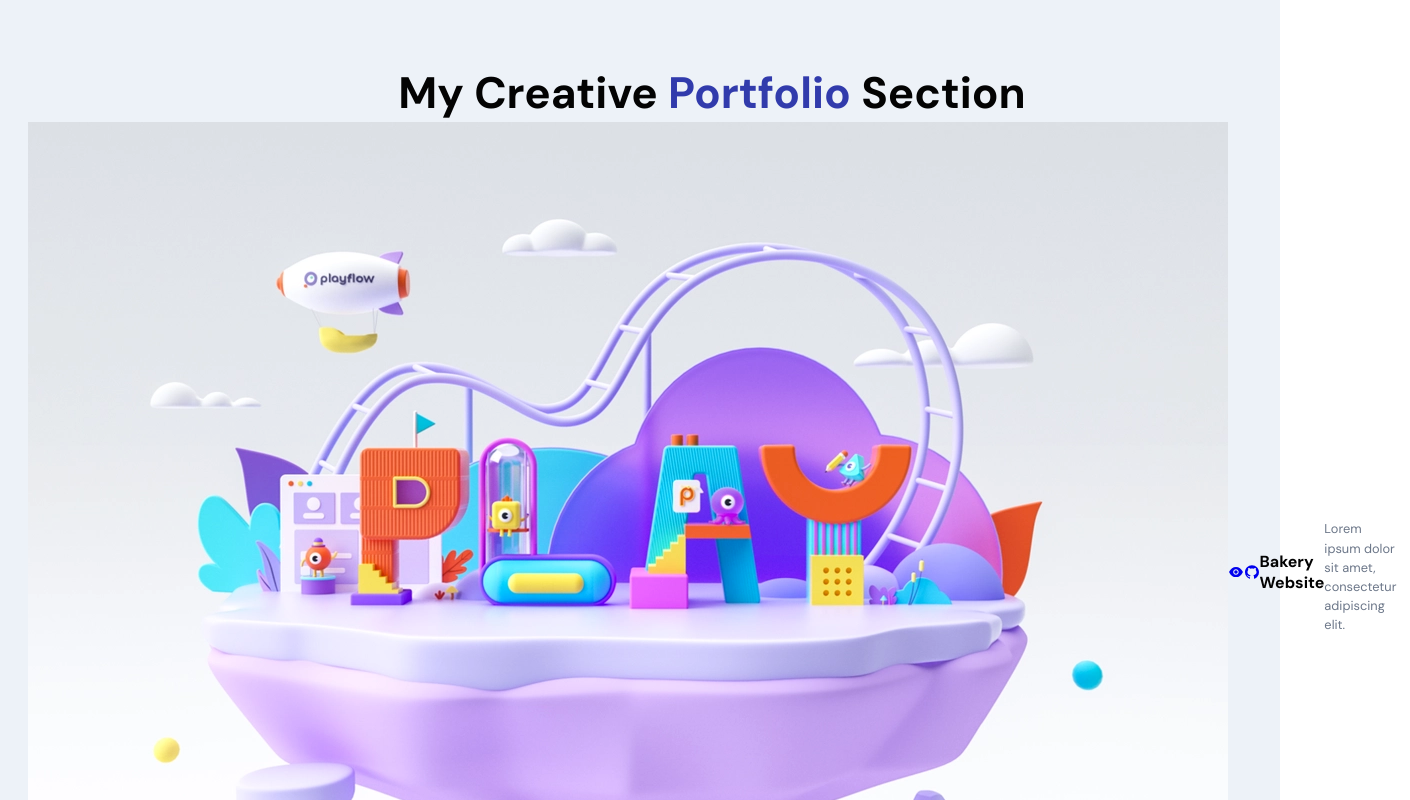
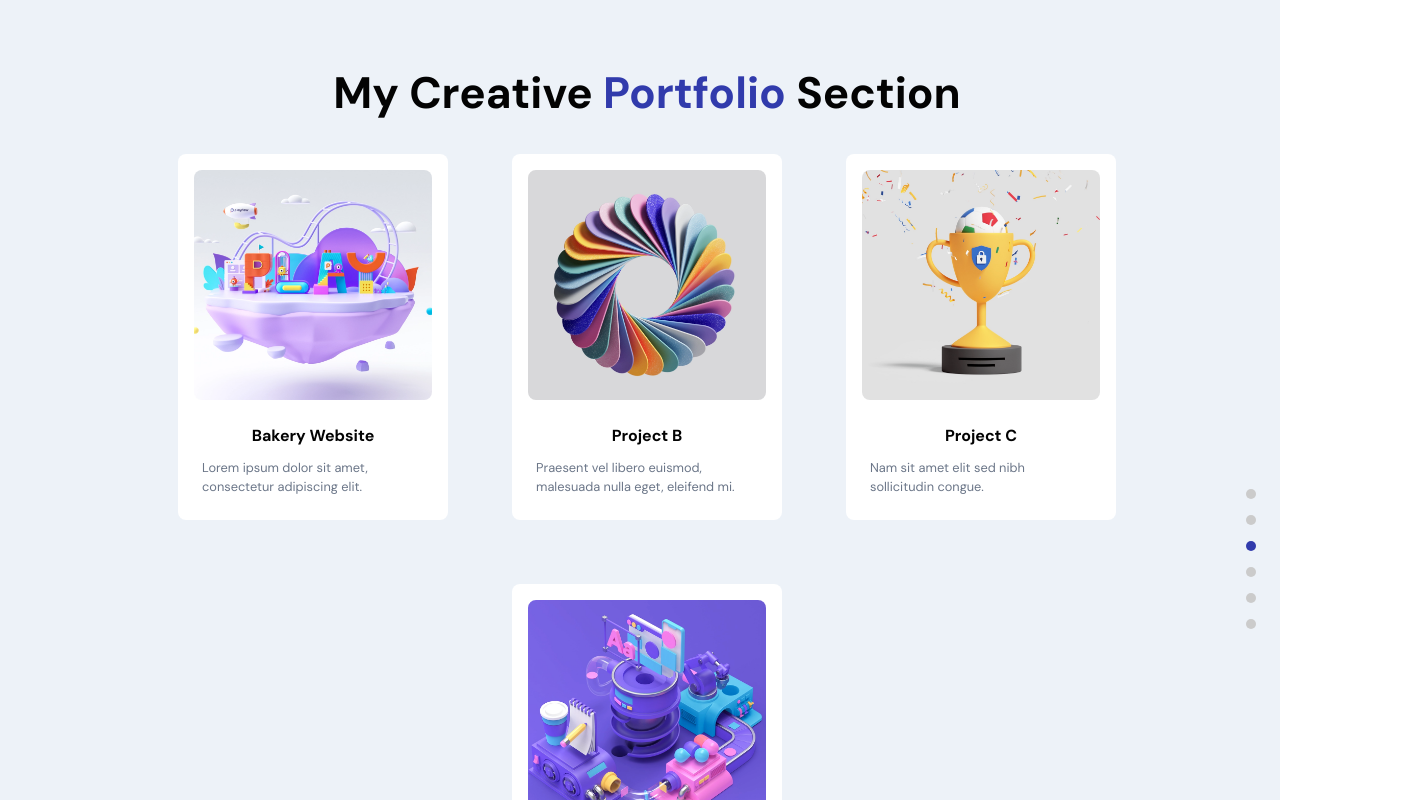
Before and after one commit to Afoojnr/portfolio, a React (Create React App) app in the folder frontend/: page / in a window 1280 px wide. Shown: the part 1600-2400 px from the top of the page, 1410 px wide, since content can reach past the window. Built offline with nearby package versions, Linux system fonts and the light colour scheme.

Commit message:
work section scss

```diff
--- a/frontend/src/containers/Work/Work.jsx
+++ b/frontend/src/containers/Work/Work.jsx
@@ -3,8 +3,8 @@ import { AiFillEye, AiFillGithub } from "react-icons/ai";
 import { motion } from "framer-motion";
 import { images } from "../../constants";
 
-import { AppWrap, MotionWrap } from "../../wrapper";
-
+import { AppWrap } from "../../wrapper";
+import "./Work.scss";
 const works = [
   {
     title: "Bakery Website",
@@ -42,14 +42,13 @@ const works = [
 ];
 
 const Work = () => {
-  const [animateCard, setAnimateCard] = useState({ y: 0, opacity: 1 });
   return (
     <>
       <h2 className="head-text">
         My Creative <span>Portfolio</span> Section
       </h2>
       <motion.div
-        animate={animateCard}
+        animate={{ y: 0, opacity: 1 }}
         transition={{ duration: 0.5, delayChildren: 0.5 }}
         className="app__work-portfolio"
       >
@@ -94,8 +93,9 @@ const Work = () => {
             </div>
             <div className="app__work-content app__flex">
               <h4 className="bold-text">{work.title}</h4>
-              <p className="p-text " style={{ marginTop: 10 }}>{work.description}</p>
-              {/* <div className="app__work-tag app__flex"></div> */}
+              <p className="p-text " style={{ marginTop: 10 }}>
+                {work.description}
+              </p>
             </div>
           </div>
         ))}
@@ -104,120 +104,4 @@ const Work = () => {
   );
 };
 
-export default AppWrap(Work,'work');
-
-// import React, { useState, useEffect } from 'react';
-// import { AiFillEye, AiFillGithub } from 'react-icons/ai';
-// import { motion } from 'framer-motion';
-
-// import { AppWrap, MotionWrap } from '../../wrapper';
-// import { urlFor, client } from '../../client';
-// import './Work.scss';
-
-// const Work = () => {
-//   const [works, setWorks] = useState([]);
-//   const [filterWork, setFilterWork] = useState([]);
-//   const [activeFilter, setActiveFilter] = useState('All');
-//   const [animateCard, setAnimateCard] = useState({ y: 0, opacity: 1 });
-
-//   useEffect(() => {
-//     const query = '*[_type == "works"]';
-
-//     client.fetch(query).then((data) => {
-//       setWorks(data);
-//       setFilterWork(data);
-//     });
-//   }, []);
-
-//   const handleWorkFilter = (item) => {
-//     setActiveFilter(item);
-//     setAnimateCard([{ y: 100, opacity: 0 }]);
-
-//     setTimeout(() => {
-//       setAnimateCard([{ y: 0, opacity: 1 }]);
-
-//       if (item === 'All') {
-//         setFilterWork(works);
-//       } else {
-//         setFilterWork(works.filter((work) => work.tags.includes(item)));
-//       }
-//     }, 500);
-//   };
-
-//   return (
-//     <>
-//       <h2 className="head-text">My Creative <span>Portfolio</span> Section</h2>
-
-//       <div className="app__work-filter">
-//         {['UI/UX', 'Web App', 'Mobile App', 'React JS', 'All'].map((item, index) => (
-//           <div
-//             key={index}
-//             onClick={() => handleWorkFilter(item)}
-//             className={`app__work-filter-item app__flex p-text ${activeFilter === item ? 'item-active' : ''}`}
-//           >
-//             {item}
-//           </div>
-//         ))}
-//       </div>
-
-//       <motion.div
-//         animate={animateCard}
-//         transition={{ duration: 0.5, delayChildren: 0.5 }}
-//         className="app__work-portfolio"
-//       >
-//         {filterWork.map((work, index) => (
-//           <div className="app__work-item app__flex" key={index}>
-//             <div
-//               className="app__work-img app__flex"
-//             >
-//               <img src={urlFor(work.imgUrl)} alt={work.name} />
-
-//               <motion.div
-//                 whileHover={{ opacity: [0, 1] }}
-//                 transition={{ duration: 0.25, ease: 'easeInOut', staggerChildren: 0.5 }}
-//                 className="app__work-hover app__flex"
-//               >
-//                 <a href={work.projectLink} target="_blank" rel="noreferrer">
-
-//                   <motion.div
-//                     whileInView={{ scale: [0, 1] }}
-//                     whileHover={{ scale: [1, 0.90] }}
-//                     transition={{ duration: 0.25 }}
-//                     className="app__flex"
-//                   >
-//                     <AiFillEye />
-//                   </motion.div>
-//                 </a>
-//                 <a href={work.codeLink} target="_blank" rel="noreferrer">
-//                   <motion.div
-//                     whileInView={{ scale: [0, 1] }}
-//                     whileHover={{ scale: [1, 0.90] }}
-//                     transition={{ duration: 0.25 }}
-//                     className="app__flex"
-//                   >
-//                     <AiFillGithub />
-//                   </motion.div>
-//                 </a>
-//               </motion.div>
-//             </div>
-
-//             <div className="app__work-content app__flex">
-//               <h4 className="bold-text">{work.title}</h4>
-//               <p className="p-text" style={{ marginTop: 10 }}>{work.description}</p>
-
-//               <div className="app__work-tag app__flex">
-//                 <p className="p-text">{work.tags[0]}</p>
-//               </div>
-//             </div>
-//           </div>
-//         ))}
-//       </motion.div>
-//     </>
-//   );
-// };
-
-// export default AppWrap(
-//   MotionWrap(Work, 'app__works'),
-//   'work',
-//   'app__primarybg',
-// );
+export default AppWrap(Work, "work");
--- a/frontend/src/containers/Work/Work.scss
+++ b/frontend/src/containers/Work/Work.scss
@@ -0,0 +1,114 @@
+
+.app__work-portfolio {
+  display: flex;
+  flex-wrap: wrap;
+  justify-content: center;
+  align-items: center;
+
+  .app__work-item {
+    width: 270px;
+    flex-direction: column;
+
+    margin: 2rem;
+    padding: 1rem;
+    border-radius: 0.5rem;
+    background-color: #fff;
+    color: #000;
+
+    cursor: pointer;
+    transition: all 0.3s ease;
+
+    &:hover {
+      box-shadow: 0 0 25px rgba(0, 0, 0, 0.2);
+    }
+
+    @media screen and (min-width: 2000px) {
+      width: 470px;
+      padding: 1.25rem;
+      border-radius: 0.75rem;
+    }
+
+    @media screen and (max-width: 300px) {
+      width: 100%;
+      margin: 1rem;
+    }
+  }
+}
+
+.app__work-img {
+  width: 100%;
+  height: 230px;
+
+  position: relative;
+
+  img {
+    width: 100%;
+    height: 100%;
+    border-radius: 0.5rem;
+    object-fit: cover;
+  }
+
+  @media screen and (min-width: 2000px) {
+    height: 350px;
+  }
+}
+
+.app__work-hover {
+  position: absolute;
+  top: 0;
+  left: 0;
+  bottom: 0;
+  right: 0;
+  width: 100%;
+  height: 100%;
+  background-color: rgba(0, 0, 0, 0.5);
+
+  border-radius: 0.5rem;
+  opacity: 0;
+  transition: all 0.3s ease;
+
+  div {
+    width: 50px;
+    height: 50px;
+    border-radius: 50%;
+    background-color: rgba(0, 0, 0, 0.5);
+    color: #fff;
+
+    margin: 1rem;
+    font-family: var(--font-base);
+    font-weight: 800;
+    cursor: pointer;
+    transition: all 0.3s ease;
+
+    svg {
+      width: 50%;
+      height: 50%;
+      color: var(--white-color);
+    }
+  }
+}
+
+.app__work-content {
+  padding: 0.5rem;
+  width: 100%;
+  position: relative;
+  flex-direction: column;
+
+  h4 {
+    margin-top: 1rem;
+    line-height: 1.5;
+
+    @media screen and (min-width: 2000px) {
+      margin-top: 3rem;
+    }
+  }
+
+  .app__work-tag {
+    position: absolute;
+
+    padding: 0.5rem 1rem;
+    border-radius: 10px;
+    background-color: #fff;
+    top: -25px;
+  }
+}
--- a/frontend/src/wrapper/MotionWrap.js
+++ /dev/null
@@ -1,16 +0,0 @@
-import React from 'react';
-import { motion } from 'framer-motion';
-
-const MotionWrap = (Component, classNames) => function HOC() {
-  return (
-    <motion.div
-      whileInView={{ y: [100, 50, 0], opacity: [0, 0, 1] }}
-      transition={{ duration: 0.5 }}
-      className={`${classNames} app__flex`}
-    >
-      <Component />
-    </motion.div>
-  );
-};
-
-export default MotionWrap;
--- a/frontend/src/wrapper/index.js
+++ b/frontend/src/wrapper/index.js
@@ -1,2 +1 @@
 export { default as AppWrap } from "./AppWrap";
-export { default as MotionWrap } from "./MotionWrap";
```
